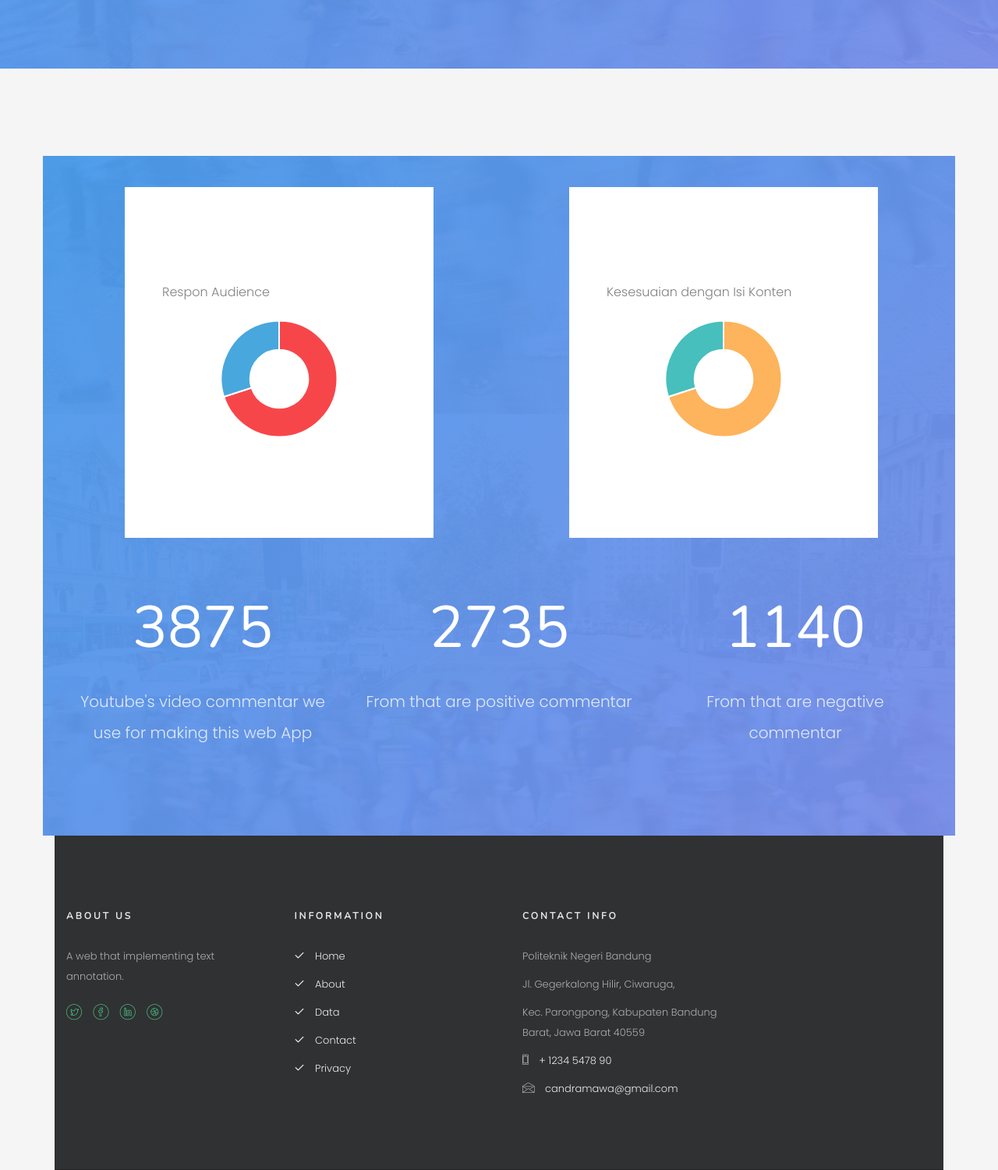
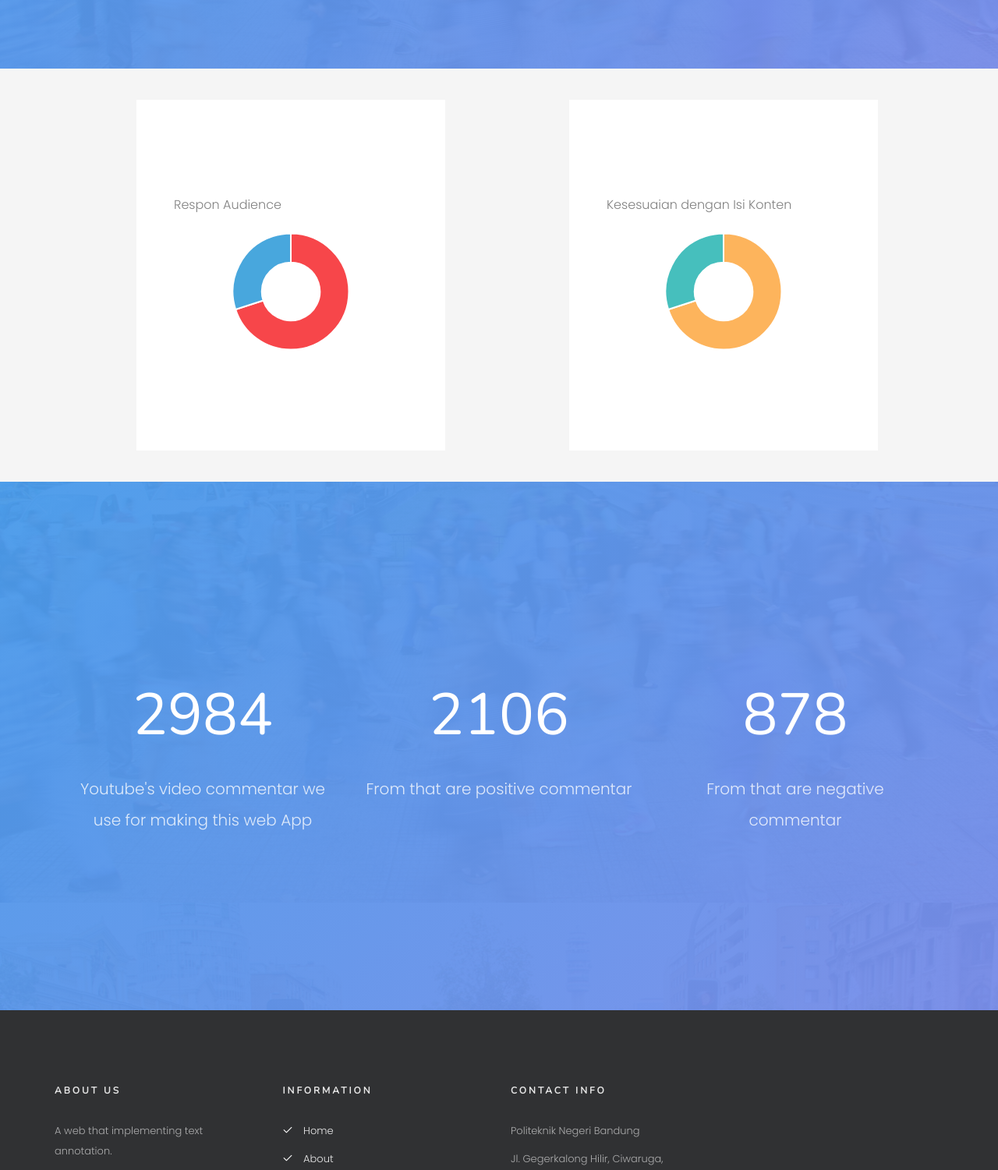
Before and after one commit to Candramawa/Anotation-Project, a PHP site: page /index.php?page=data in a window 1280 px wide. Shown: the part 412-1913 px from the top of the page at 78% size. Run offline with PHP 8.4, Linux system fonts and the light colour scheme; some web fonts are replaced.

Commit message:
Update data.php
rapihin data.php

```diff
--- a/data.php
+++ b/data.php
@@ -1,6 +1,7 @@
 
-		<section id="home" class="video-hero" style="height: 500px; background-image: url(images/cover_img_1.jpg);  background-size:cover; background-position: center center;background-attachment:fixed;" data-section="home">
+	<section id="home" class="video-hero" style="height: 500px; background-image: url(images/cover_img_1.jpg);  background-size:cover; background-position: center center;background-attachment:fixed;" data-section="home">
 		<div class="overlay"></div>
+
 			<div class="display-t display-t2 text-center">
 				<div class="display-tc display-tc2">
 					<div class="container">
@@ -12,16 +13,25 @@
 
 
 
+
+
 						</div>
+
+
+
+
+
 					</div>
+
+
+
 				</div>
 			</div>
-		</section>
+	</section>
 
-		<div class="colorlib-work">
-			<div class="container">
-				<div class="row">
-					<!--CHART-->
+	<section>
+			<!--CHART-->
+				<div class="chart container">
 					<div class="col-md-12">
 						<div class="work-flex ">
 							<div class="half animate-box chartbox">
@@ -98,8 +108,23 @@
 
 						<!--END OF CHART-->
 					</div>
+				</div>
+				</section>
 
-					<div id="colorlib-counter" class="colorlib-counters" style="background-image: url(images/cover_img_1.jpg);" data-stellar-background-ratio="0.5">
+
+
+
+<div id="colorlib-counter" class="colorlib-counters" style="background-image: url(images/cover_img_1.jpg);" data-stellar-background-ratio="0.5">
+
+
+		<div class="colorlib-work">
+			<div class="container">
+				<div class="row">
+
+
+
+
+
 						<div class="overlay"></div>
 						<div class="container">
 							<div class="row">
@@ -135,3 +160,7 @@
 							</div>
 						</div>
 					</div>
+				</div>
+			</div>
+		</div>
+</div>
```
